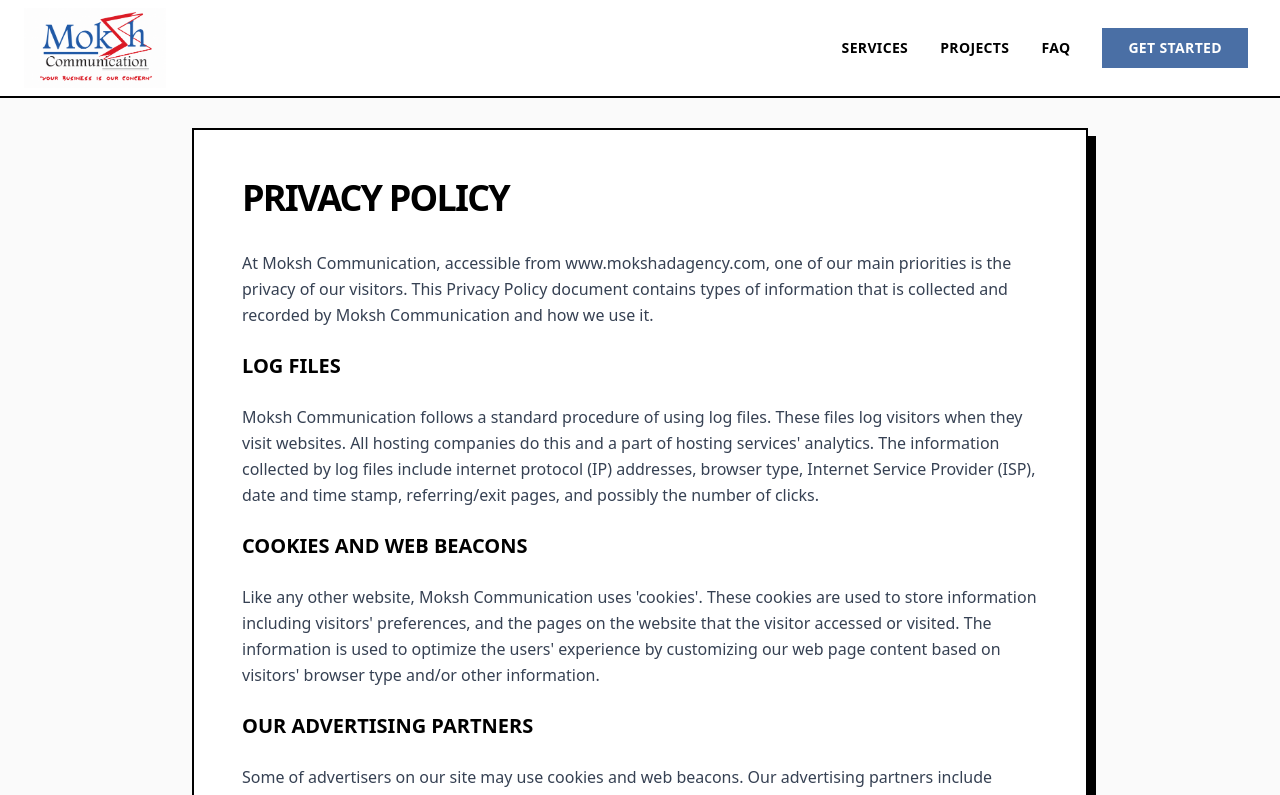
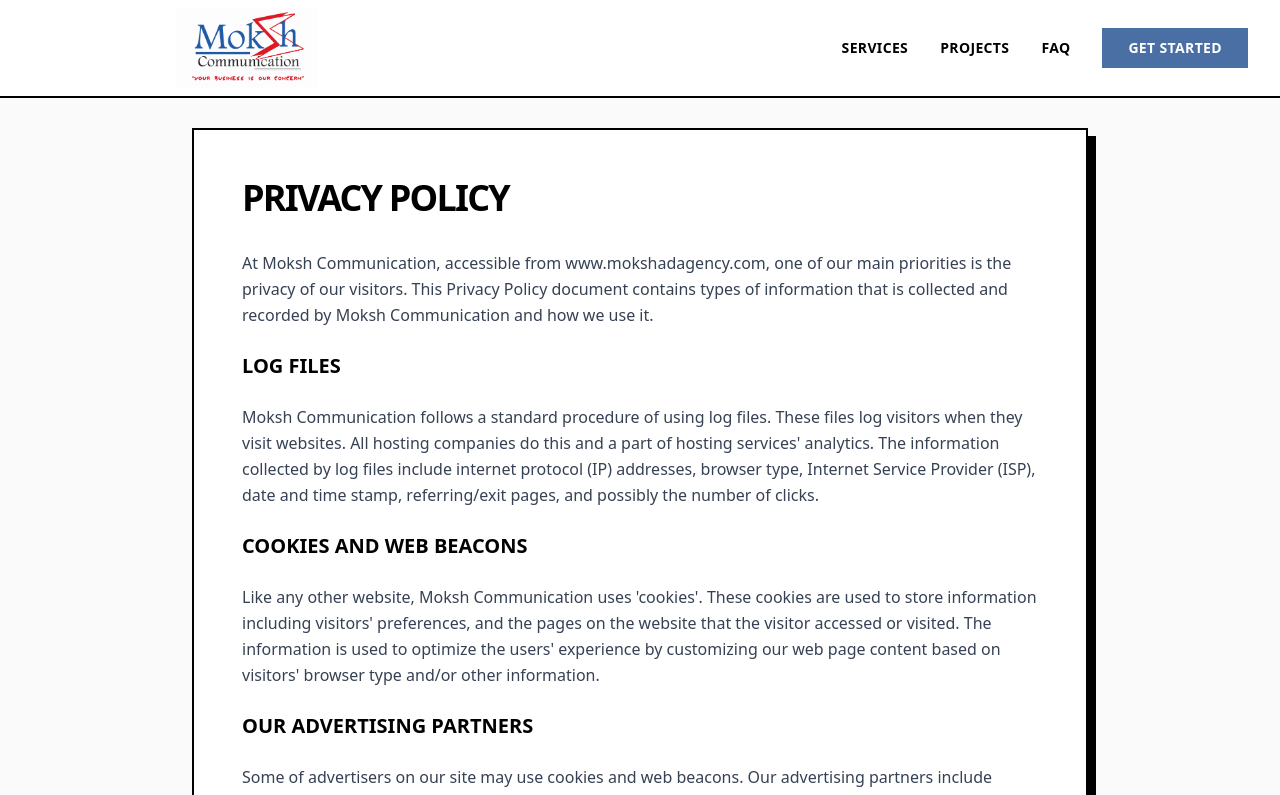
Before and after one commit to rohitrankmantra/moksh, a Next.js app: page /privacy-policy in a window 1280 px wide. Shown: the top 795 px of the page. Built offline with nearby package versions, Linux system fonts and the light colour scheme.

Commit message:
fix: add site favicons and fix header logo position

```diff
--- a/src/app/layout.tsx
+++ b/src/app/layout.tsx
@@ -5,6 +5,11 @@
 export const metadata: Metadata = {
   title: "Moksh Communication | Digital Marketing Agency in Bangalore",
   description: "Leading Digital Marketing Company in Bangalore. We specialize in SEO, Google Ads, Social Media Marketing, and Website Design.",
+  icons: {
+    icon: "/logo.png",
+    shortcut: "/logo.png",
+    apple: "/logo.png",
+  },
 };
 
 export default function RootLayout({
--- a/src/components/Header.tsx
+++ b/src/components/Header.tsx
@@ -4,7 +4,7 @@
 export default function Header() {
   return (
     <header className="fixed top-0 left-0 right-0 z-50 bg-white border-b-2 border-black flex justify-between items-center py-2 px-4 md:px-8 transition-transform duration-300">
-      <a href="/" className="relative w-44 h-16 md:w-56 md:h-20 -ml-2">
+      <a href="/" className="relative w-44 h-16 md:w-56 md:h-20 ml-36">
         <Image src="/logo.png" alt="Moksh Communication" fill className="object-contain object-left" priority />
       </a>
       <div className="hidden md:flex items-center gap-8 text-sm font-bold text-black uppercase tracking-wide">
```
